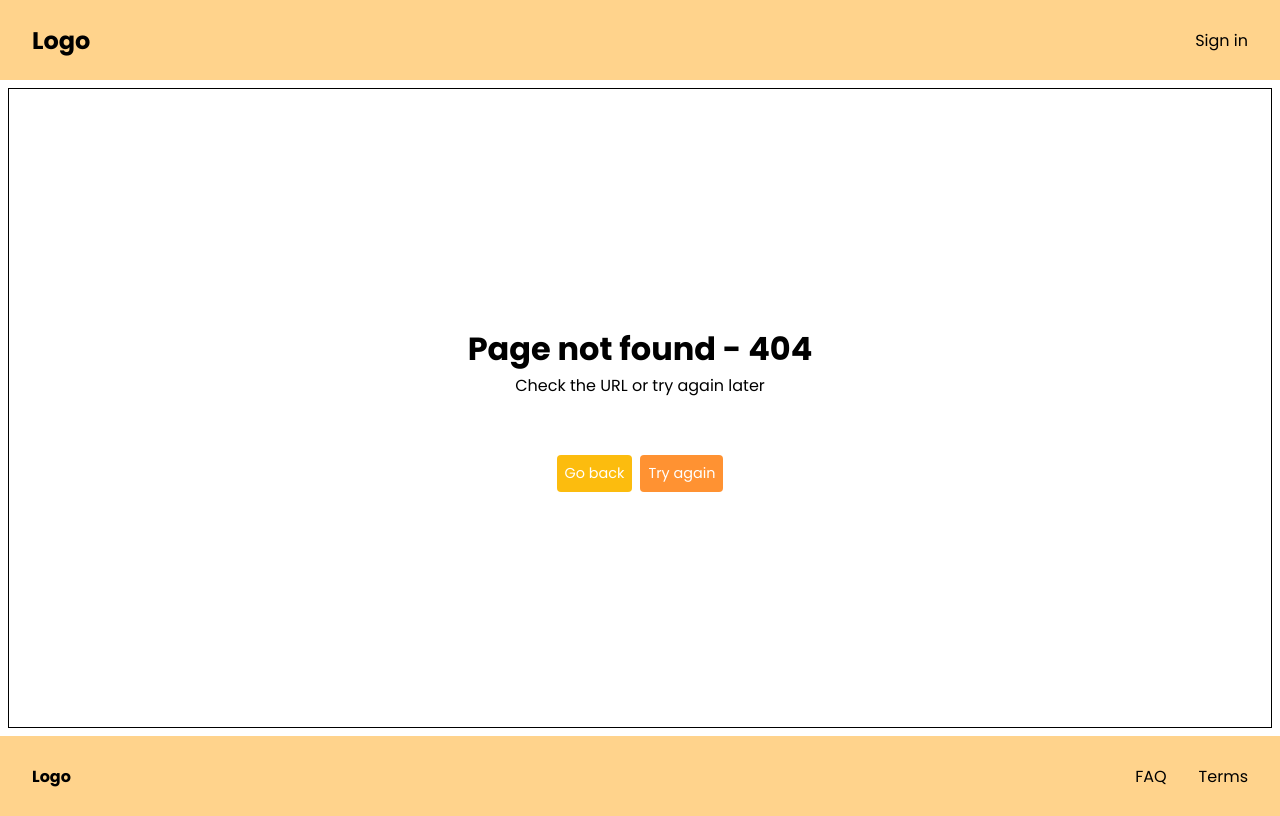
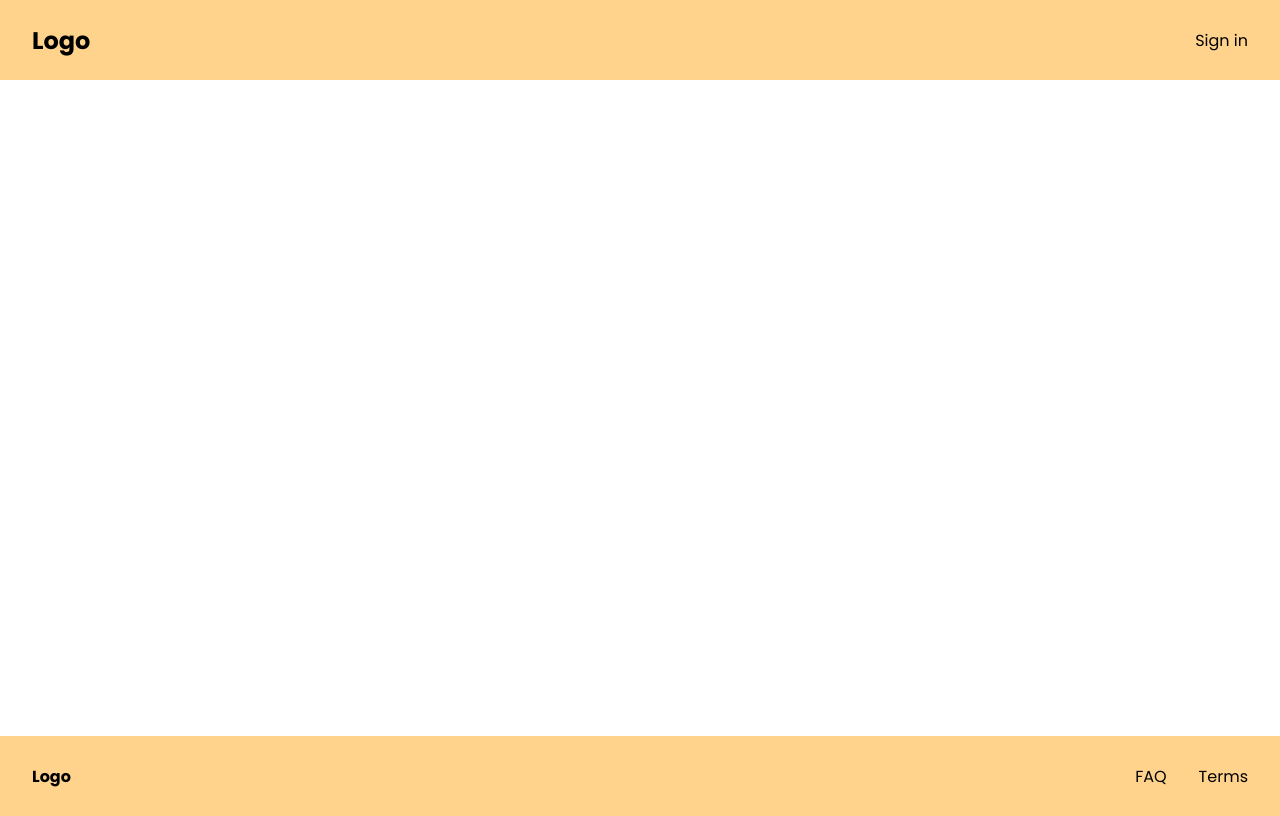
Before and after one commit to VladQweqw/rentWebiste, a React (Vite) app in the folder rent-manager/: page /rent/1/dashboard in a window 1280 px wide. Before the commit this address had no page. Built offline with nearby package versions, Linux system fonts and the light colour scheme.

Commit message:
dashboard page manage page creation router added

```diff
--- a/rent-manager/src/App.tsx
+++ b/rent-manager/src/App.tsx
@@ -8,6 +8,8 @@ import Footer from "./components/footer"
 import NotFound from "./pages/NotFound"
 import RegisterForm from "./pages/register"
 import Account from "./pages/account"
+import Dashboard from "./pages/Rent/dashboard"
+import Manage from "./pages/Rent/manage"
 
 function App() {
 
@@ -24,6 +26,9 @@ function App() {
 
           <Route path="/account" element={<Account />}></Route>
 
+          <Route path="/rent/:id/dashboard" element={<Dashboard />}></Route>
+          <Route path="/rent/:id/manage" element={<Manage />}></Route>
+
 
           <Route path="*" element={<NotFound />}></Route>
 
--- /dev/null
+++ b/rent-manager/src/pages/Rent/dashboard.tsx
@@ -0,0 +1,12 @@
+import Section from "../../components/section";
+
+export default function Dashboard() {
+
+   return(
+   <Section>
+           <div className="rent-dashboard d-height">
+
+           </div>
+    </Section>
+   )
+}
--- /dev/null
+++ b/rent-manager/src/pages/Rent/manage.tsx
@@ -0,0 +1,10 @@
+import Section from "../../components/section";
+
+export default function Manage() {
+
+   return(
+    <Section>
+        <div className="rent-manage d-height"></div>
+    </Section>
+   )
+}
--- a/rent-manager/src/pages/account.tsx
+++ b/rent-manager/src/pages/account.tsx
@@ -3,6 +3,7 @@ import Section from "../components/section";
 
 import leaf from "../assets/leaf.svg";
 import { useRef } from "react";
+import { useNavigate } from "react-router";
 
 export default function Account() {
 
@@ -109,7 +110,7 @@ function LandlordAccount() {
 function Rent(props: {
    isLandlord: boolean
 }) {
-
+   const navigate = useNavigate();
 
    return (
       <div className="rent">
@@ -125,7 +126,7 @@ function Rent(props: {
             <Button
             type="SECONDARY"
             cb={() => {
-
+               navigate(`/rent/1/manage`)
             }}>Manage</Button>
             :
             <Button
@@ -136,7 +137,7 @@ function Rent(props: {
             <Button
                type="PRIMARY"
                cb={() => {
-
+                  navigate(`/rent/1/dashboard`)
                }}>Dashboard</Button>
          </div>
       </div>
```
